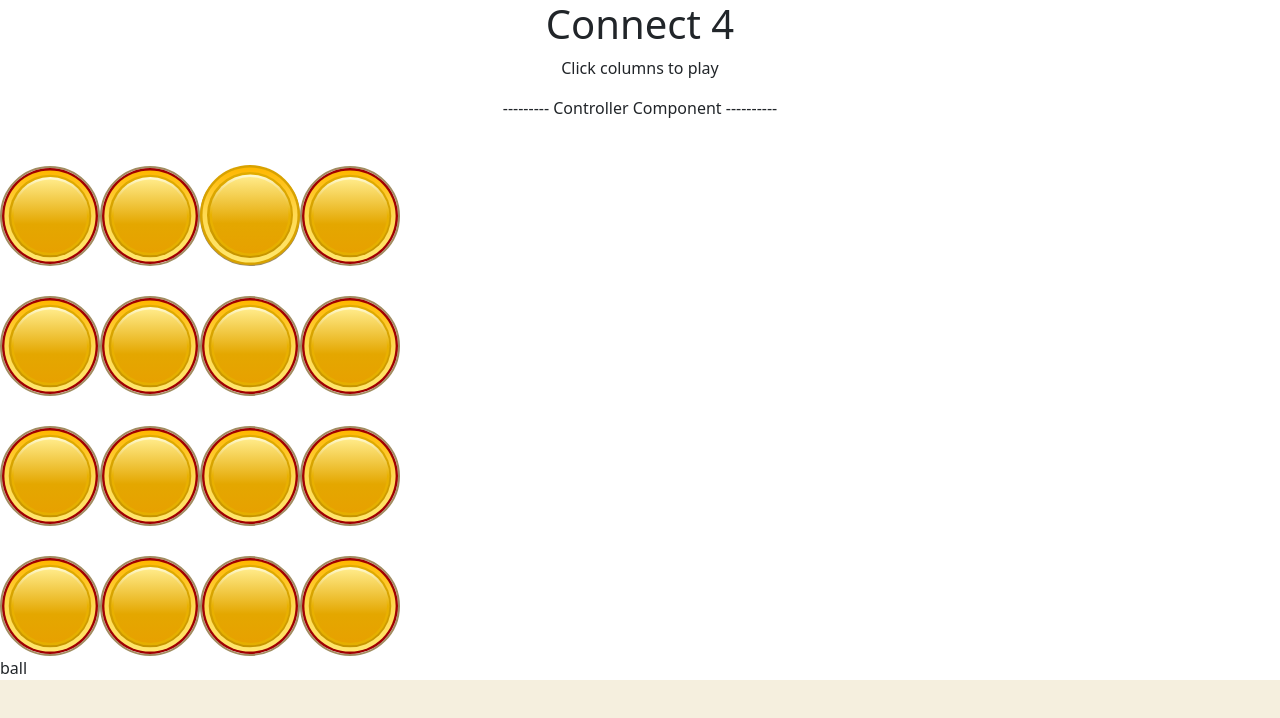
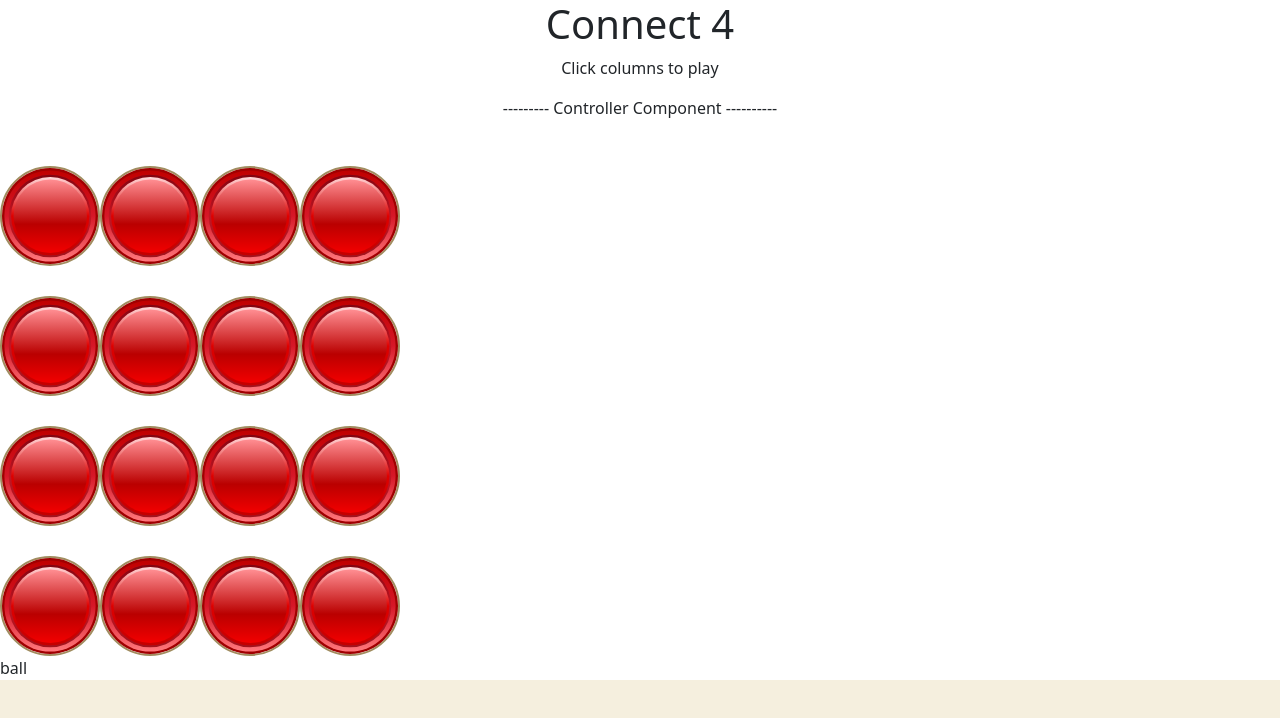
Before and after one commit to Recursion-TeamE/Connect4, a Vue app in the folder connect-four/: page / in a window 1280 px wide. Shown: the top 718 px of the page. Built offline with nearby package versions, Linux system fonts and the light colour scheme.

Commit message:
Remove the animation.

```diff
--- a/connect-four/src/components/Ball.vue
+++ /dev/null
@@ -1,50 +0,0 @@
-<template>
-  <div>
-    <BallYellowSVG
-      class="ball-root"
-      :style="{
-        transform: `translate(${x + dx}px, ${y + dy}px)`,
-      }"
-      @click="fall(260)"
-    />
-  </div>
-</template>
-
-<script>
-import BallYellowSVG from "../assets/images/ball-yellow.svg";
-
-export default {
-  name: "fallingBall",
-  props: {
-    x: { type: Number, default: 200 },
-    y: { type: Number, default: 165 },
-  },
-  data() {
-    return {
-      dx: 0,
-      dy: 0,
-    };
-  },
-  components: {
-    BallYellowSVG,
-  },
-  computed: {},
-  methods: {
-    fall(height) {
-      this.dy += height;
-    },
-  },
-};
-</script>
-
-<style scoped>
-.ball-root {
-  position: absolute;
-  left: 0;
-  top: 0;
-  width: 100px;
-  height: 100px;
-  transition: transform 0.5s ease-in;
-  will-change: transform;
-}
-</style>
--- a/connect-four/src/components/Controller.vue
+++ b/connect-four/src/components/Controller.vue
@@ -1,7 +1,6 @@
 <template>
   <div>
     <p>--------- Controller Component ----------</p>
-    <Ball :x="200" :y="165" />
     <Board />
 
     <div class="">
@@ -14,12 +13,10 @@
 
 <script>
 import Board from "./Board.vue";
-import Ball from "./Ball.vue";
 
 export default {
   components: {
     Board,
-    Ball,
   },
   data() {
     return {};
```
